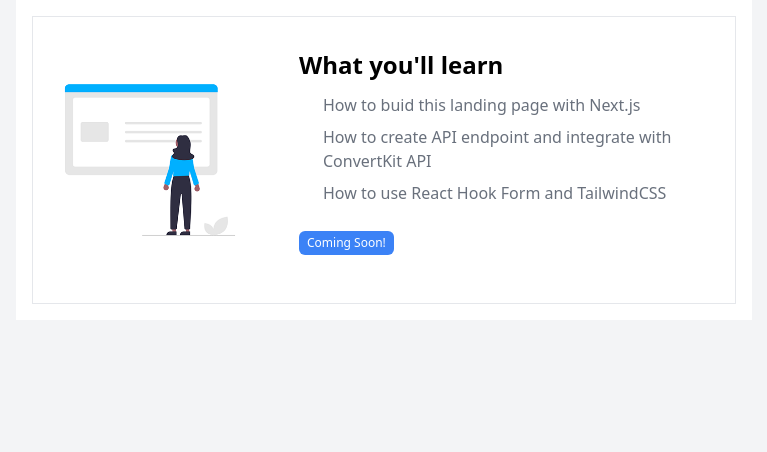
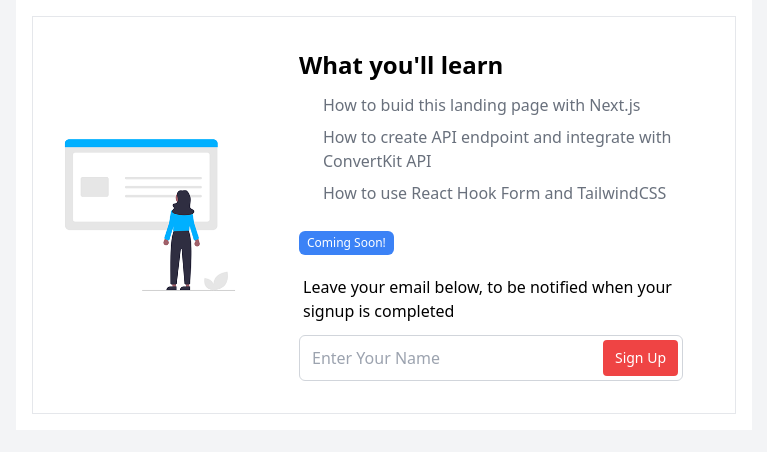
Before and after one commit to andrewstepanets/nextjs-sandbox, a Next.js app: page / in a window 1280 px wide. Shown: the top 452 px of the page, without its empty margins (256-1023 px from the left). Built offline with nearby package versions, Linux system fonts and the light colour scheme; some icons are missing.

Commit message:
Styled input component

```diff
--- a/src/pages/components/Hero.js
+++ b/src/pages/components/Hero.js
@@ -1,4 +1,5 @@
 import { Tick } from '../../icons';
+import SignupForm from './SignupForm';
 
 const outcomes = [
     'How to buid this landing page with Next.js',
@@ -41,6 +42,7 @@ const Hero = () => {
                     </ul>
                 )}
                 <CommingSoonBadge />
+                <SignupForm title="Leave your email below, to be  notified when your signup is completed" />
             </div>
         </div>
     );
--- /dev/null
+++ b/src/pages/components/SignupForm.js
@@ -0,0 +1,24 @@
+
+const SignupForm = ({ title }) => {
+    return (
+        <div>
+            <p className="p-1 mb-2">{title}</p>
+            <form className="max-w-sm">
+                <div className="flex items-center border rounded-md border-gray-300 p-1 focus-within:border-blue-500 focus-within:ring-4">
+                    <input
+                        className="appearance-none bg-transparent border-none w-full text-gray-700 mr-3 py-1 px-2 leading-tight focus:outline-none"
+                        type="text"
+                        placeholder="Enter Your Name"
+                        aria-label="Full name"
+                    />
+
+                    <button className="flex-shrink-0 bg-red-500 hover:bg-red-600 border-red-500 hover:border-red-600 text-sm border-4 text-white py-1 px-2 rounded" type="submit">
+                        Sign Up
+                    </button>
+                </div>
+            </form>
+        </div>
+    )
+}
+
+export default SignupForm;
```
